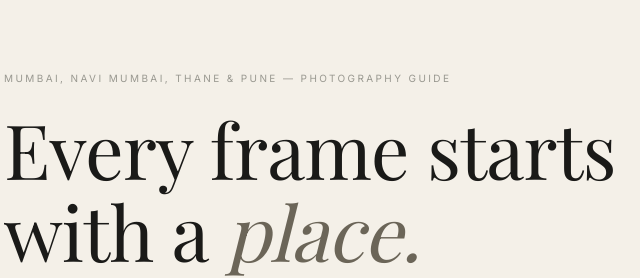
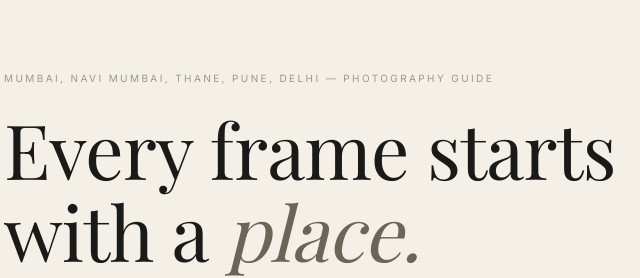
Before and after one commit to ASKDev007/photography-location-finder, a website: page index.html in a window 1280 px wide. Shown: the top 278 px of the page, 184-824 px from the left. Drawn offline with nearby package versions, Linux system fonts and the light colour scheme; a web font is replaced by a local one.

Commit message:
feat: add 8 Delhi locations

```diff
--- a/index.html
+++ b/index.html
@@ -27,7 +27,7 @@
     </div>
 
     <section class="hero">
-        <p class="hero-eyebrow">Mumbai, Navi Mumbai, Thane & Pune — Photography Guide</p>
+        <p class="hero-eyebrow">Mumbai, Navi Mumbai, Thane, Pune, Delhi — Photography Guide</p>
         <h1 class="hero-title">Every frame starts<br>with a <em>place.</em></h1>
         <p class="hero-subtitle">Curated locations for photographers — sorted by style, light, and feel.</p>
         <div class="hero-actions">
```
